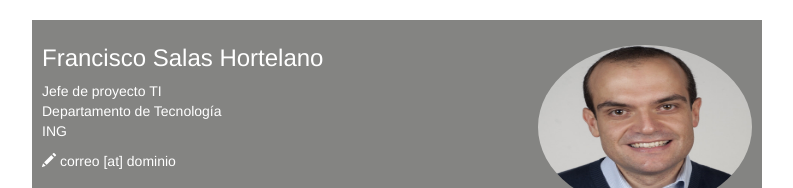
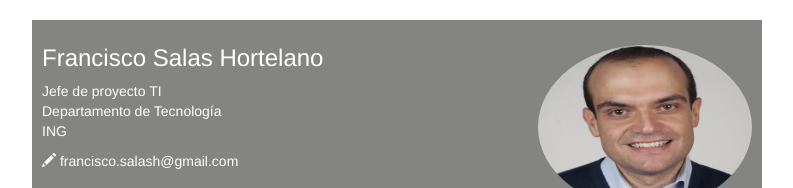
Before and after one commit to fsalash/fsalash.github.io, a plain HTML site: page index.html in a window 1280 px wide. Shown: the top 188 px of the page, without its empty margins (243-1036 px from the left). Drawn offline with nearby package versions, Linux system fonts and the light colour scheme.

Commit message:
modificaciones personales del mail

```diff
--- a/index.html
+++ b/index.html
@@ -26,7 +26,7 @@
       </p>
       <address>
         <!--Sustituir por los datos del alumno-->
-        <span class='glyphicon glyphicon-pencil'></span> correo [at] dominio <br>
+        <span class='glyphicon glyphicon-pencil'></span> francisco.salash@gmail.com <br>
       </address>
 
        <a href="http://github.com/fsalash" target="blank"><img src="img/github-icon.png" width=25></a>
```
